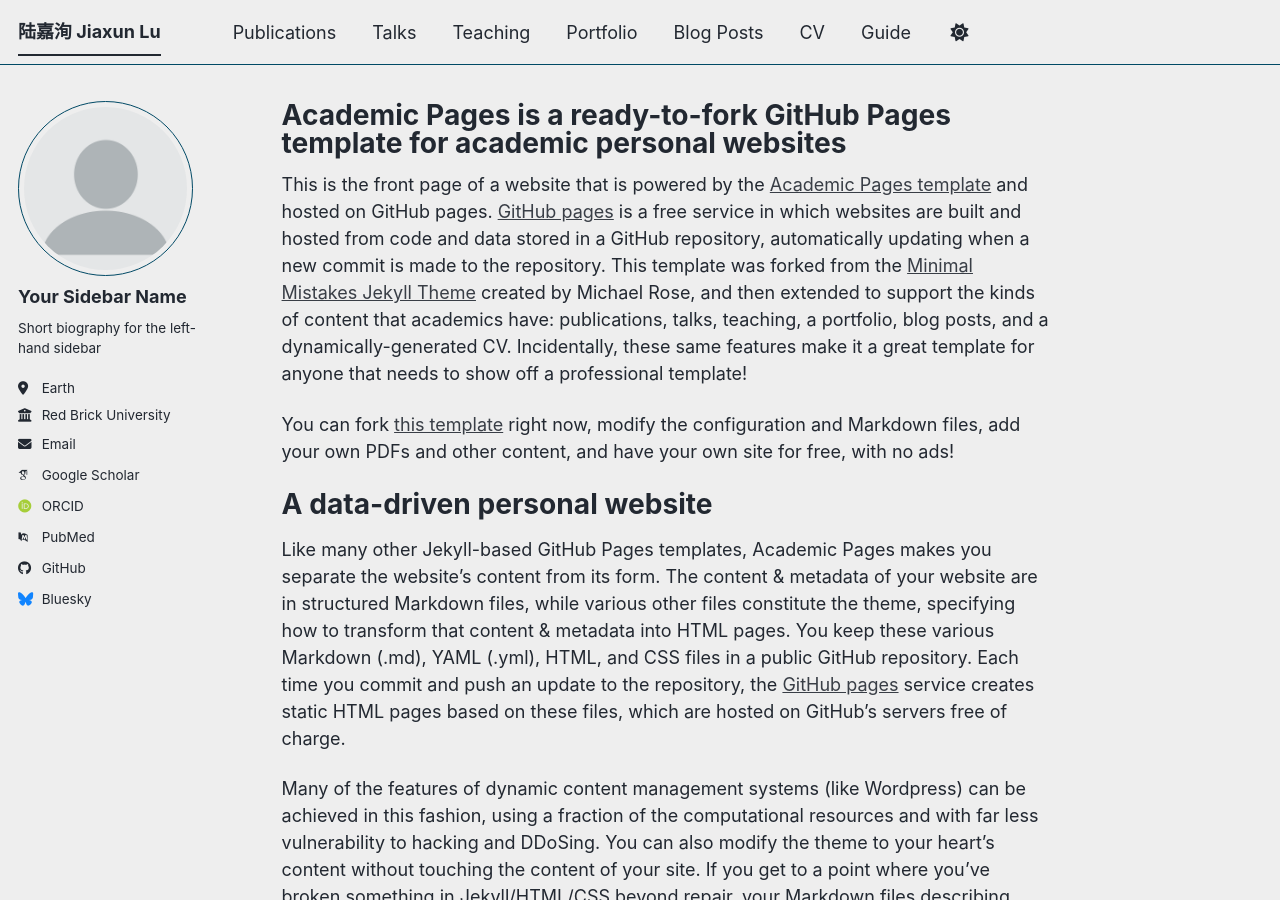
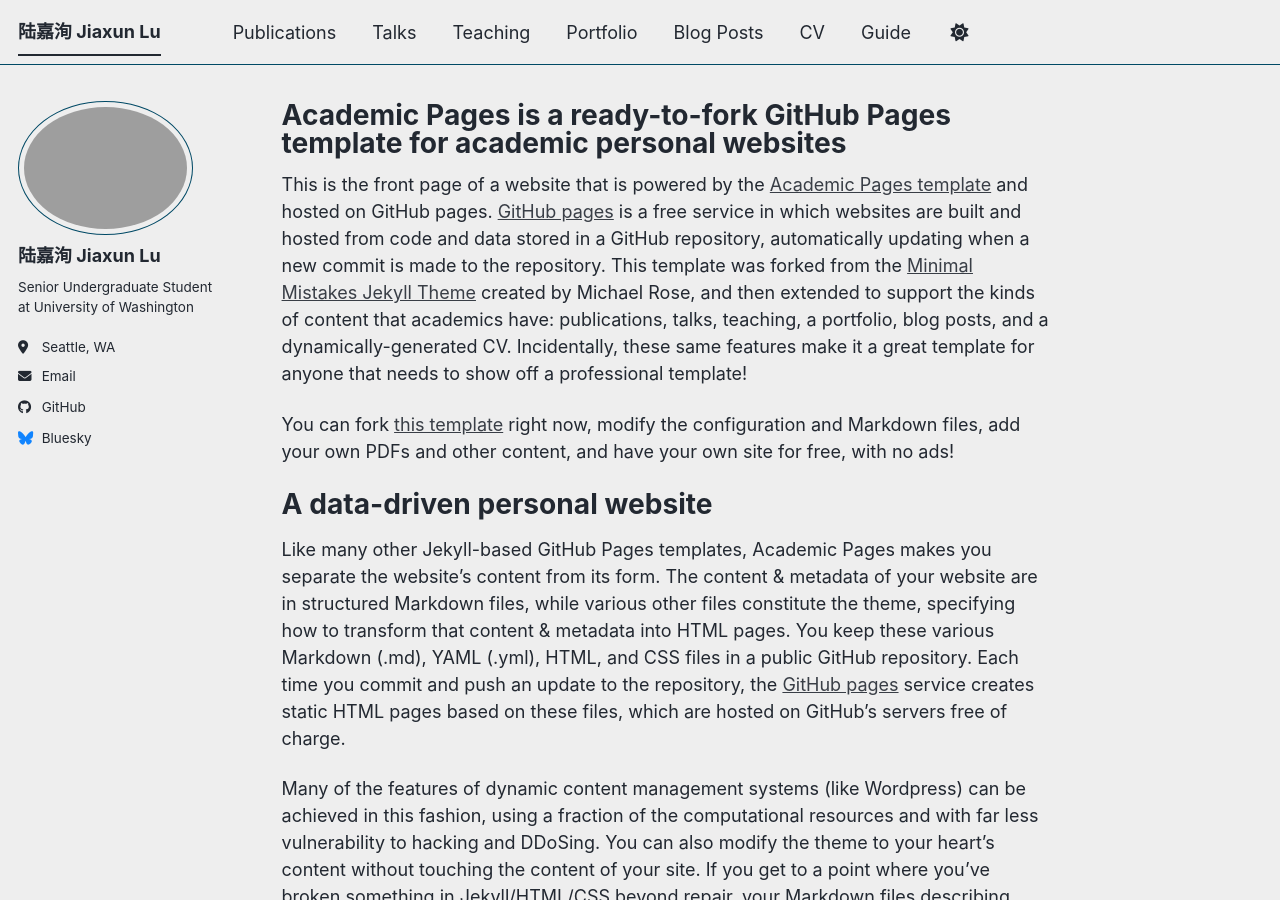
Before and after one commit to lucasjxlu/lucasjxlu.github.io, a Jekyll site: the page built from _pages/about.md, in a window 1280 px wide and 900 px high. Built offline with Jekyll 4.4.1, drawn with Linux system fonts in a browser that asks for light colours; some web fonts are replaced; a script bundle is joined from its source files by our own code; library files that are not in the unit come from our copies.

Commit message:
updated some field

```diff
--- a/_config.yml
+++ b/_config.yml
@@ -23,25 +23,25 @@
 #               Additional customization can be done by editing /_includes/author-profile.html
 author:
   # Biographic information
-  avatar           : "profile.png"
-  name             : "Your Sidebar Name"
+  avatar           : "you.jpg"
+  name             : "陆嘉洵 Jiaxun Lu"
   pronouns         : # example: "she/her"
-  bio              : "Short biography for the left-hand sidebar"
-  location         : "Earth"
-  employer         : "Red Brick University"
+  bio              : "Senior Undergraduate Student at University of Washington"
+  location         : "Seattle, WA"
+  employer         : # "Red Brick University"
   uri              : # URL
-  email            : "none@example.org"
+  email            : "lucasjxlu@gmail.com"
 
   # Academic websites
   academia         : # URL
   arxiv            : # URL - Update with the correct link to your profile
-  googlescholar    : "https://scholar.google.com/citations?user=PS_CX0AAAAAJ"
+  googlescholar    : #"https://scholar.google.com/citations?user=PS_CX0AAAAAJ"
   inspire-hep      : # URL
   impactstory      : # URL
-  orcid            : "https://orcid.org/yourorcidurl"
+  orcid            : # "https://orcid.org/yourorcidurl"
   semantic         : # URL
   ssrn             : # URL
-  pubmed           : "https://www.ncbi.nlm.nih.gov/pubmed/?term=john+snow"
+  pubmed           : # "https://www.ncbi.nlm.nih.gov/pubmed/?term=john+snow"
   researchgate     : # URL
   scopus           : # URL
   zotero           : # URL
```
Also changed, not shown: 1 other file.
